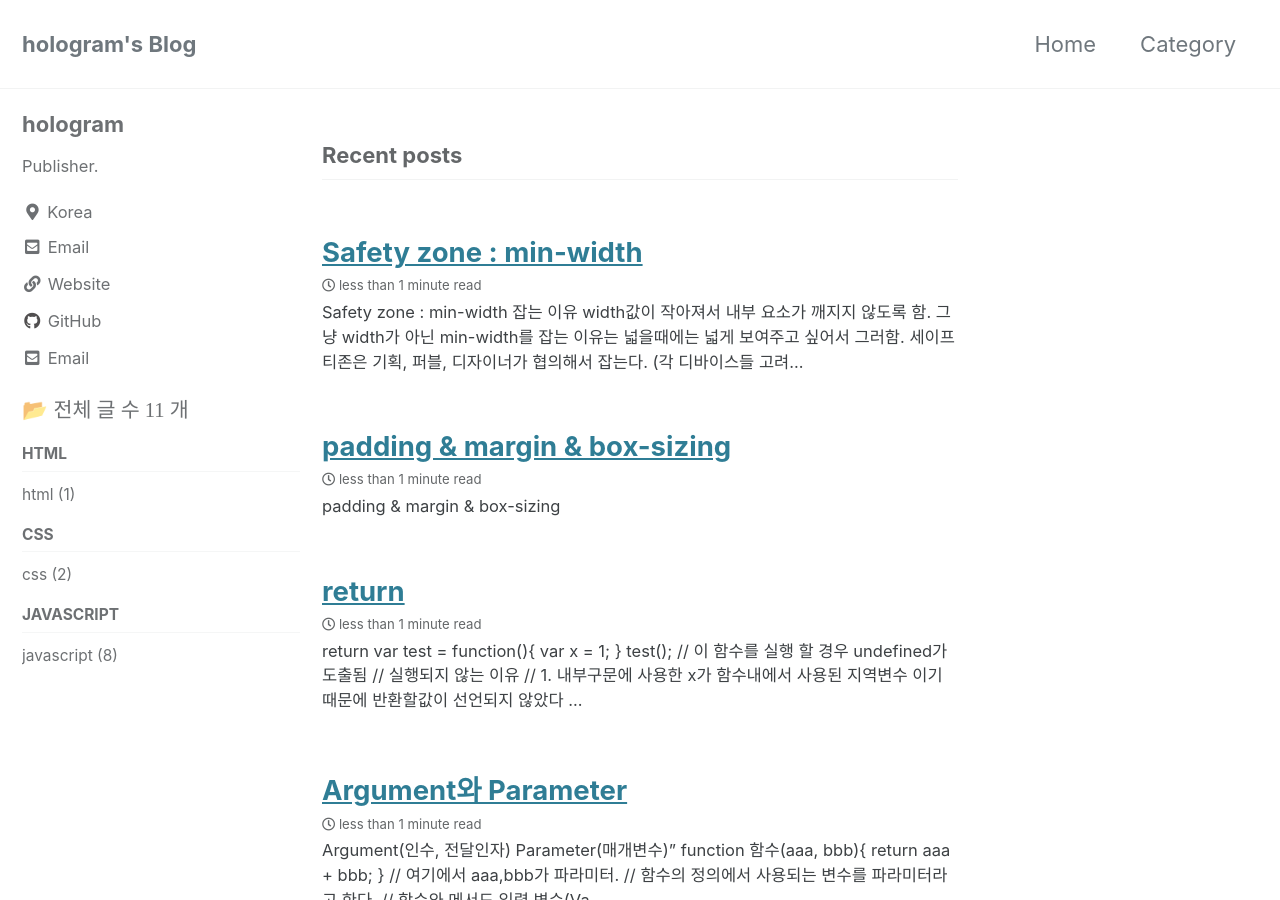
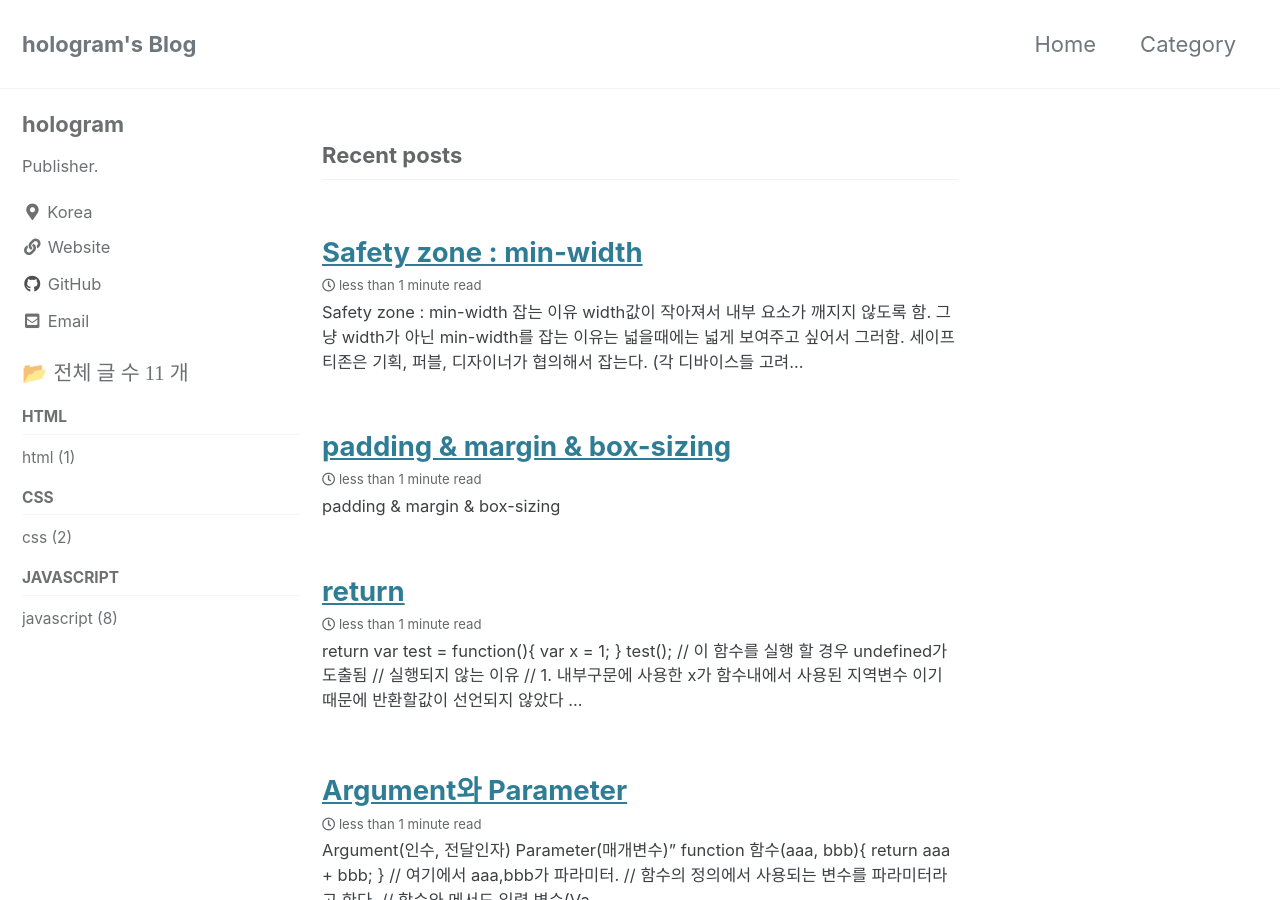
Before and after one commit to holo-gram/holo-gram.github.io, a Jekyll site: the page built from index.html, in a window 1280 px wide and 900 px high. Built offline with Jekyll 4.4.1, drawn with Linux system fonts in a browser that asks for light colours; cached includes are drawn as plain includes; the list of posts is cut into pages by our own code.

```diff
--- a/_config.yml
+++ b/_config.yml
@@ -99,9 +99,6 @@ author:
   location         : "Korea"
   email            : "glintzero@gmail.com"
   links:
-    - label: "Email"
-      icon: "fas fa-fw fa-envelope-square"
-      url: "mailto:glintzero@gmail.com"
     - label: "Website"
       icon: "fas fa-fw fa-link"
       url: "https://holo-gram.github.io/"
```
